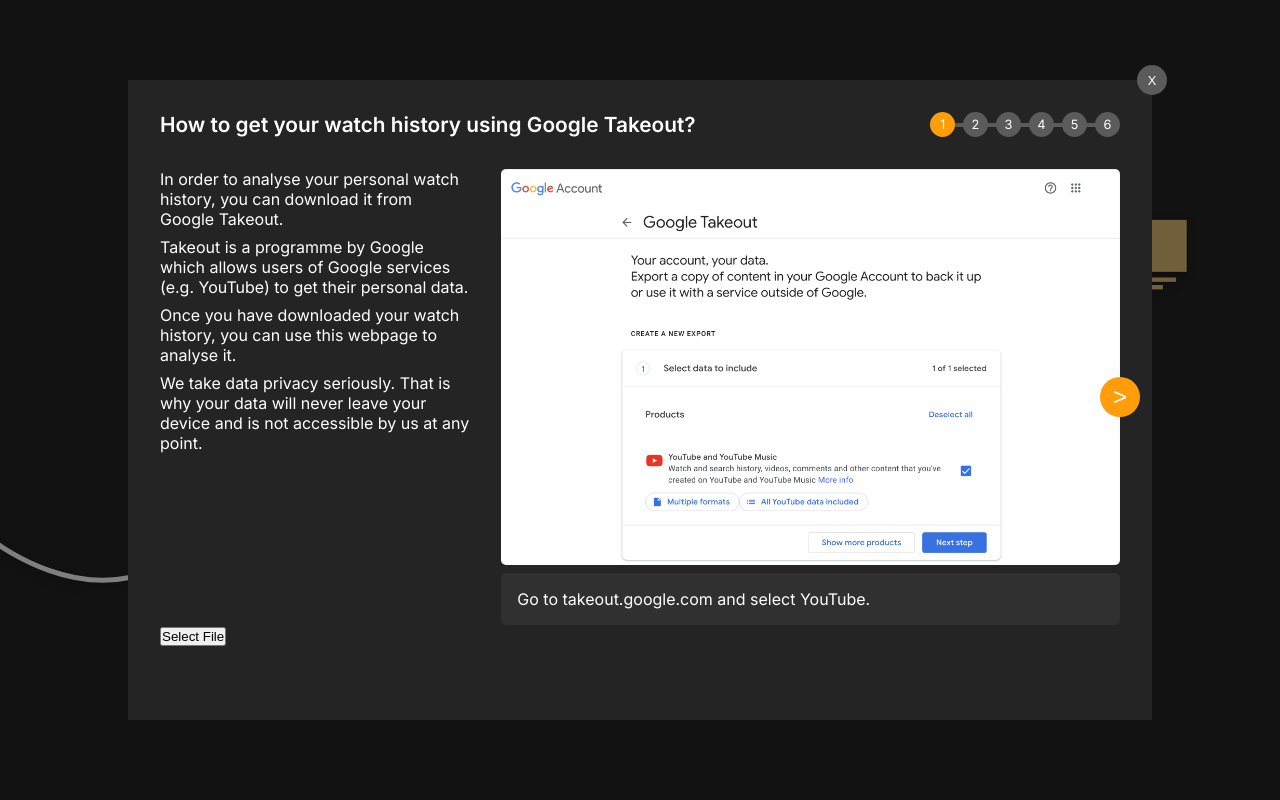
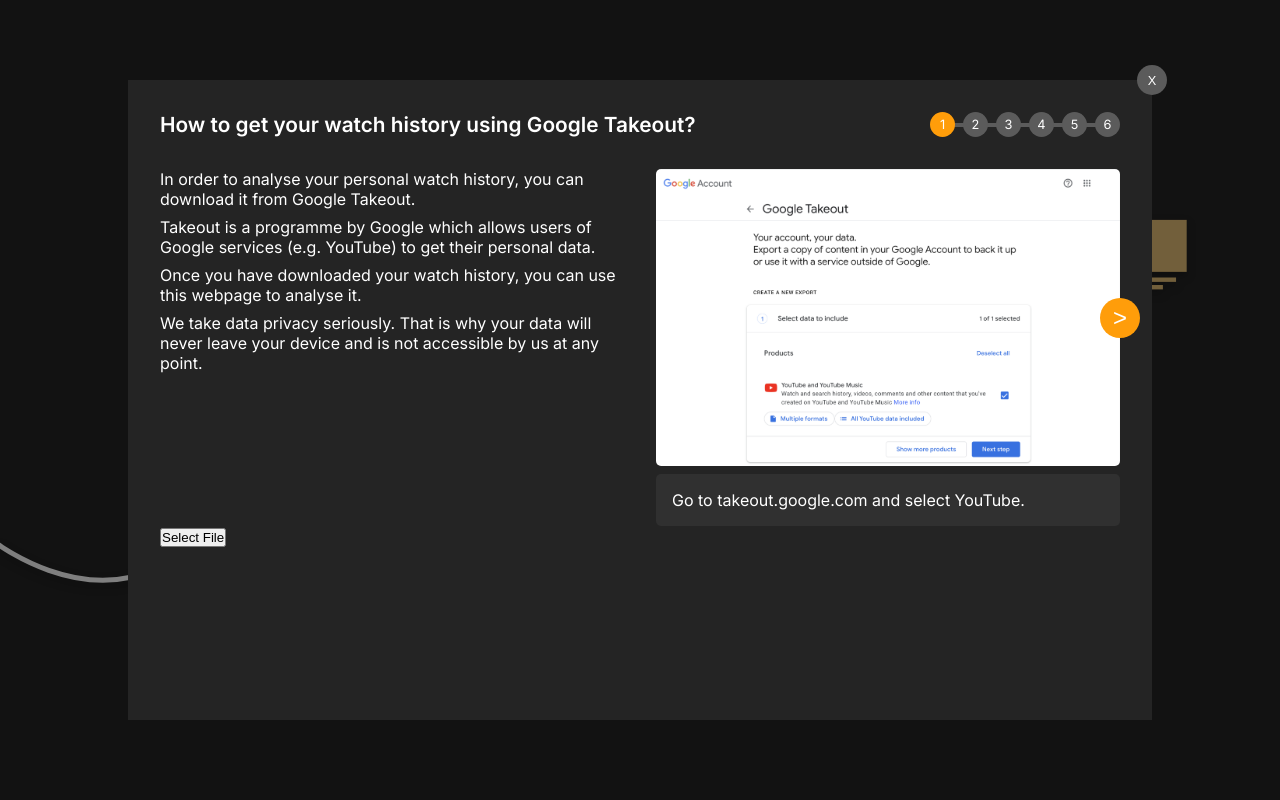
Before and after one commit to leosch1/youtube-path, a Next.js app: page / in a window 1280 px wide. Both pictures are taken after a click on the button "Use your own data". Shown: the top 800 px of the page. Built offline with nearby package versions, Linux system fonts and the light colour scheme.

Commit message:
vertically center next, prev buttons

```diff
--- a/components/OwnDataModal.module.css
+++ b/components/OwnDataModal.module.css
@@ -101,15 +101,14 @@
     margin-bottom: 0.5em;
 }
 
-.carouselContainer {
+.image {
     position: relative;
     width: 100%;
 }
 
 .carouselButton {
     position: absolute;
-    top: 50%;
-    transform: translateY(-50%);
+    top: calc(50% - 20px);
     border: none;
     font-size: 1.5em;
     cursor: pointer;
--- a/components/OwnDataModal.tsx
+++ b/components/OwnDataModal.tsx
@@ -57,7 +57,8 @@
                         <p>We take data privacy seriously. That is why your data will never leave your device and is not accessible by us at any point.</p>
                     </div>
 
-                    <div className={styles.carouselContainer}>
+                    <div>
+                        <div className={styles.image}>
                             {currentImageIndex > 0 && (
                                 <button className={`${styles.carouselButton} ${styles.prev}`} onClick={prevImage}>&lt;</button>
                             )}
@@ -65,6 +66,7 @@
                             {currentImageIndex < images.length - 1 && (
                                 <button className={`${styles.carouselButton} ${styles.next}`} onClick={nextImage}>&gt;</button>
                             )}
+                        </div>
                         <div className={styles.imageText}>{images[currentImageIndex].text}</div>
                     </div>
                 </div>
```
Lines whose indentation alone changed are shown as unchanged.
